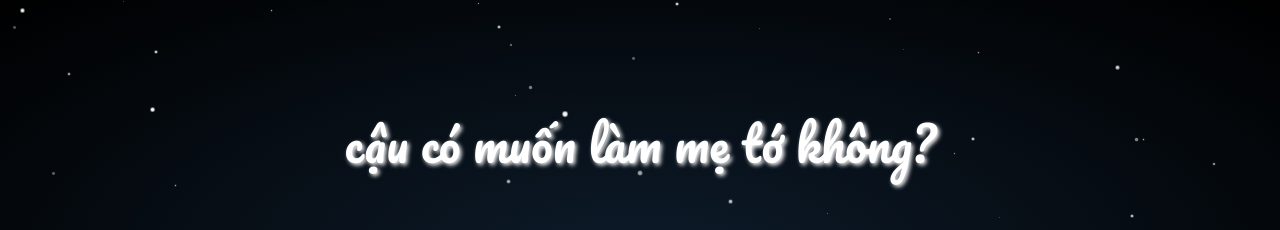
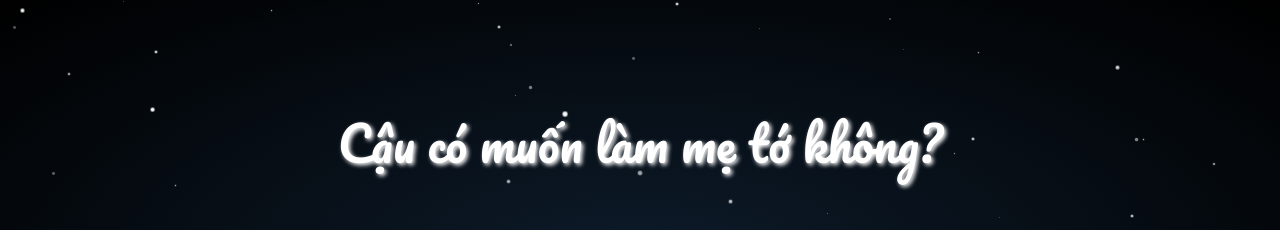
Before and after one commit to FinnFinn2775/uyenthoitha, a plain HTML site: page index.html in a window 1280 px wide. Shown: the top 230 px of the page. Drawn offline with Linux system fonts and the light colour scheme.

Commit message:
Update index.html

```diff
--- a/index.html
+++ b/index.html
@@ -74,7 +74,7 @@
 </head>
 <body>
 
-  <div id="question">cậu có muốn làm mẹ tớ không?</div>
+  <div id="question">Cậu có muốn làm mẹ tớ không?</div>
   <button id="btnYes" class="btn">Có</button>
   <button id="btnNo" class="btn">Không</button>
   <div id="message"></div>
```
